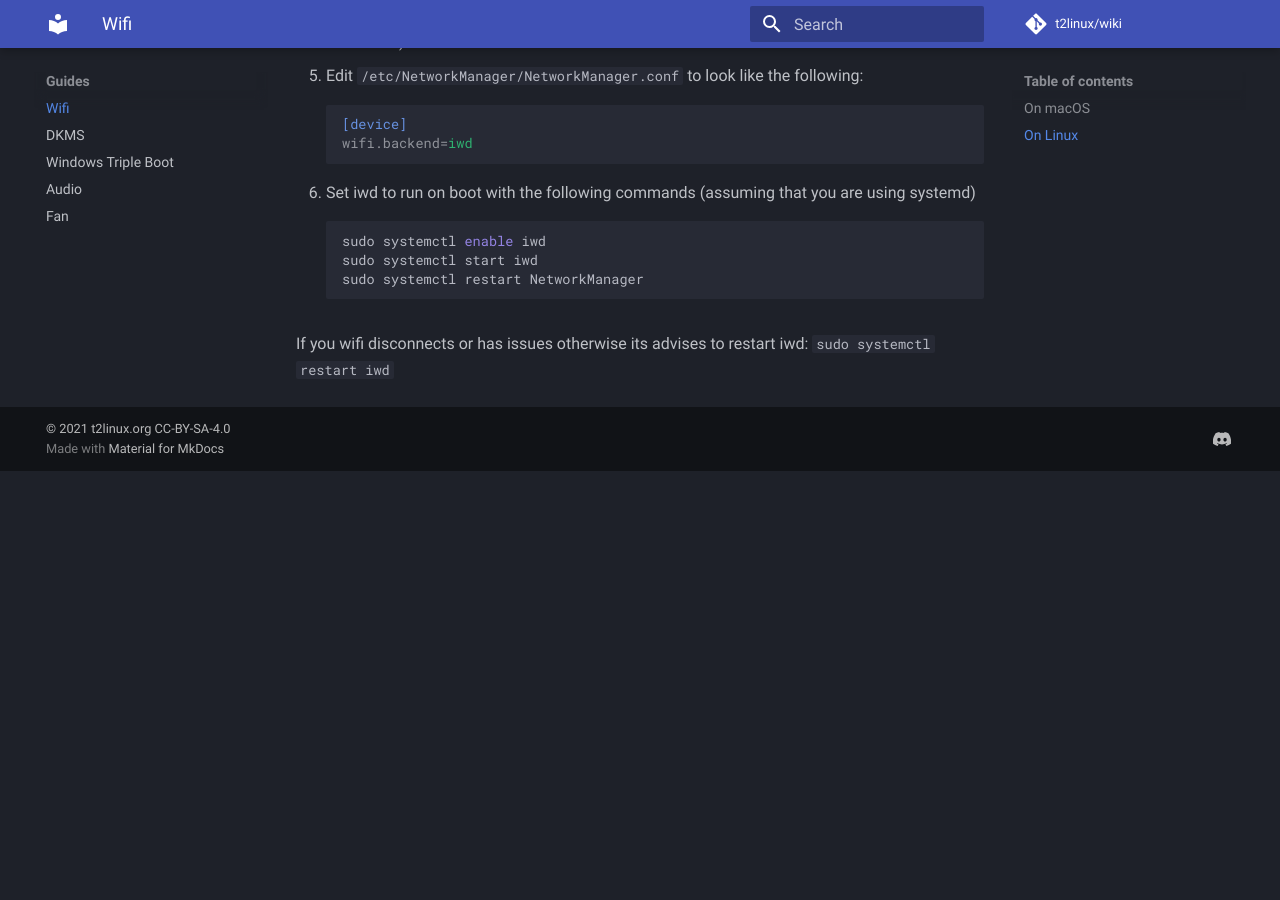
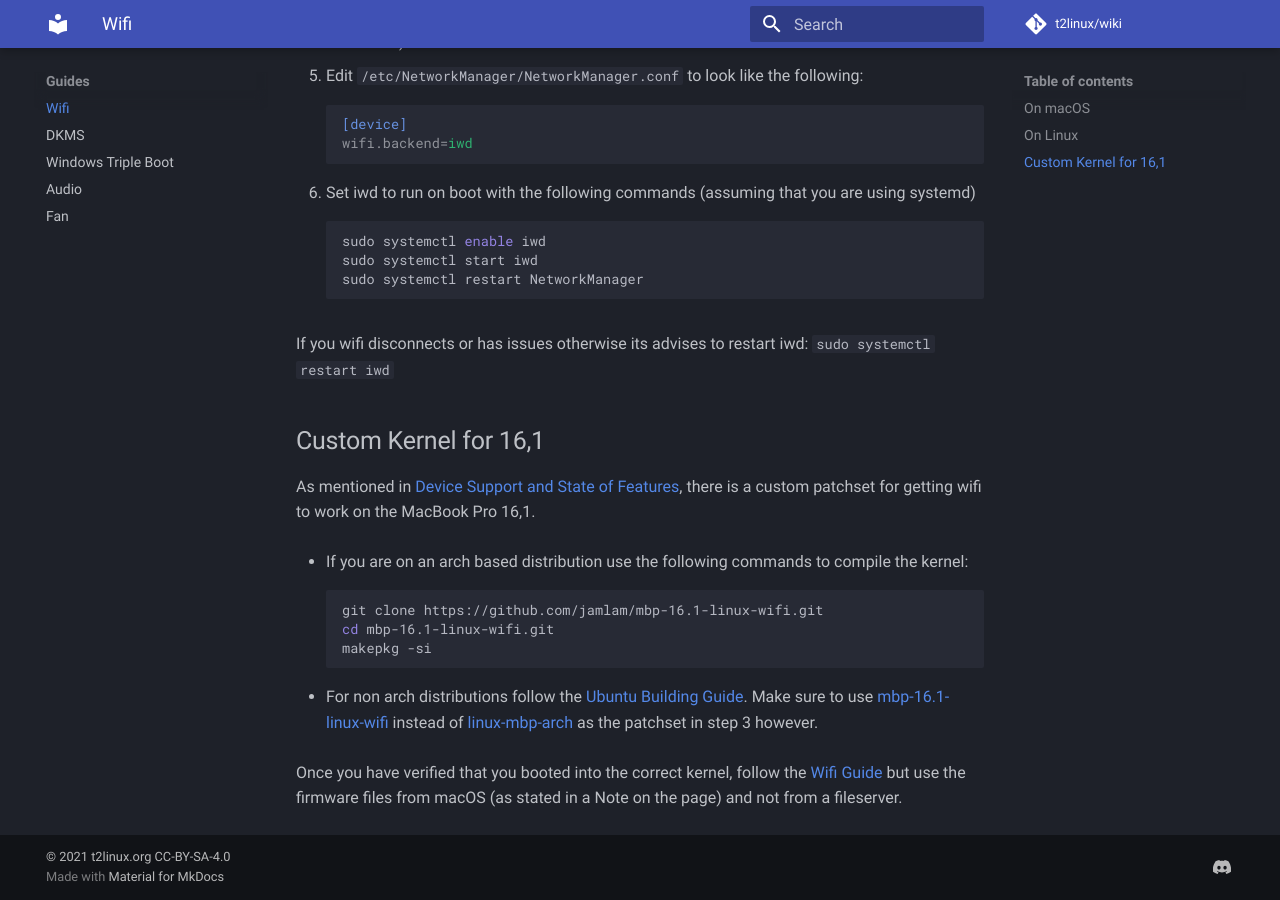
Before and after one commit to t2linux/wiki, an MkDocs documentation site: the page built from docs/guides/wifi.md, in a window 1280 px wide and 900 px high, scrolled down 1384 px. Built offline with MkDocs 1.6.1 and Material for MkDocs 9.7.7, drawn with Linux system fonts in a browser that asks for light colours; comment, search, counter and statistics services are not loaded; before the commit the page ends 1855 px from its top, so only the background shows below that.

Commit message:
Guides: Added instructions for custom kernel 16,1

````diff
--- a/docs/guides/wifi.md
+++ b/docs/guides/wifi.md
@@ -57,3 +57,23 @@ This page is a step by step guide to get wifi working on supported models.
     ```
 
 If you wifi disconnects or has issues otherwise its advises to restart iwd: `sudo systemctl restart iwd`
+
+## Custom Kernel for 16,1
+
+As mentioned in [Device Support and State of Features](https://wiki.t2linux.org/state/), there is a custom patchset
+for getting wifi to work on the MacBook Pro 16,1.
+
+-   If you are on an arch based distribution use the following commands to compile the kernel:
+
+    ```bash
+    git clone https://github.com/jamlam/mbp-16.1-linux-wifi.git
+    cd mbp-16.1-linux-wifi.git
+    makepkg -si
+    ```
+
+-   For non arch distributions follow the [Ubuntu Building Guide](https://wiki.t2linux.org/distributions/ubuntu/building/). Make
+    sure to use [mbp-16.1-linux-wifi](https://github.com/jamlam/mbp-16.1-linux-wifi)
+    instead of [linux-mbp-arch](https://github.com/aunali1/linux-mbp-arch) as the patchset in step 3 however.
+
+Once you have verified that you booted into the correct kernel, follow the [Wifi Guide](https://wiki.t2linux.org/guides/wifi/) but
+use the firmware files from macOS (as stated in a Note on the page) and not from a fileserver.
````
